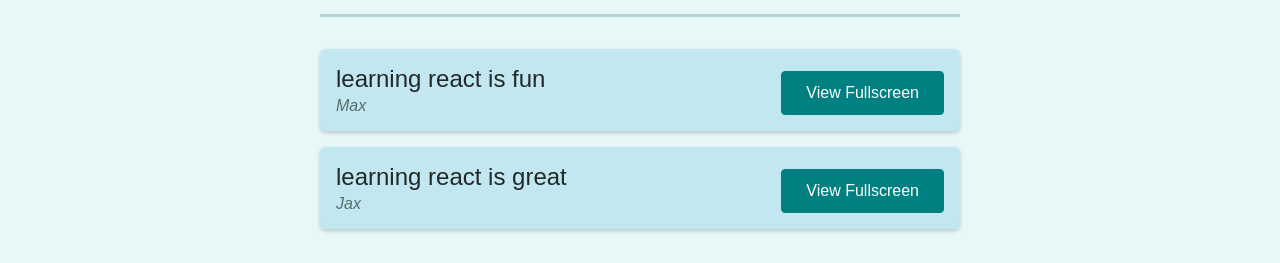
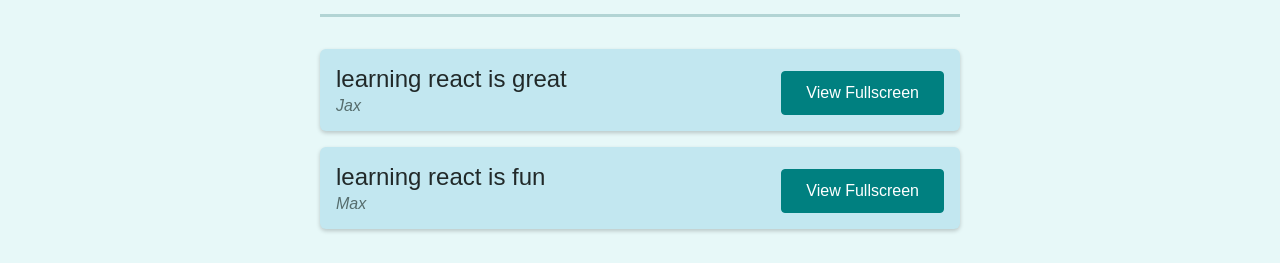
Before and after one commit to jaewoo-ahn/ReactProject, a React (Create React App) app: page /quotes in a window 1280 px wide. Shown: the part 166-429 px from the top of the page. Built offline with nearby package versions, Linux system fonts and the light colour scheme.

Commit message:
add : sorting

```diff
--- a/src/components/quotes/QuoteList.js
+++ b/src/components/quotes/QuoteList.js
@@ -3,6 +3,16 @@
 
 import QuoteItem from "./QuoteItem";
 import classes from "./QuoteList.module.css";
+
+const sortQuotes = (quotes, ascending) => {
+  return quotes.sort((quoteA, quoteB) => {
+    if (ascending) {
+      return quoteA.id > quoteB.id ? 1 : -1;
+    } else {
+      return quoteA.id < quoteB.id ? 1 : -1;
+    }
+  });
+};
 
 const QuoteList = (props) => {
   const history = useHistory();
@@ -11,6 +21,8 @@
   const queryParams = new URLSearchParams(location.search);
 
   const isSortingAscending = queryParams.get("sort") === "asc";
+
+  const sortedQuotes = sortQuotes(props.quotes, isSortingAscending);
 
   const changeSortingHandler = () => {
     history.push("/quotes?sort=" + (isSortingAscending ? "desc" : "asc"));
@@ -23,7 +35,7 @@
         </button>
       </div>
       <ul className={classes.list}>
-        {props.quotes.map((quote) => (
+        {sortedQuotes.map((quote) => (
           <QuoteItem
             key={quote.id}
             id={quote.id}
```
Also changed, not shown: 1 other file (tests, documents, lock files or other folders).
